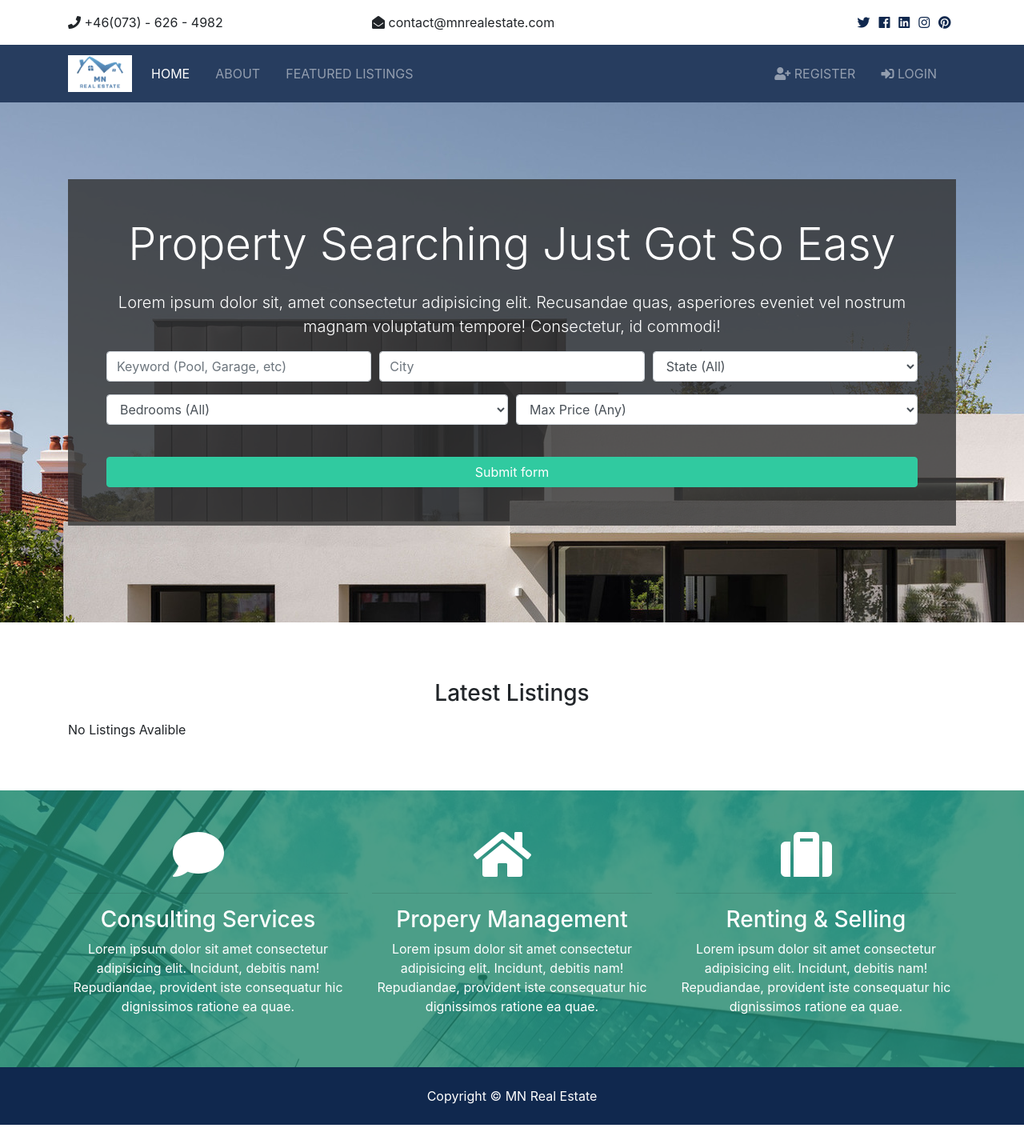
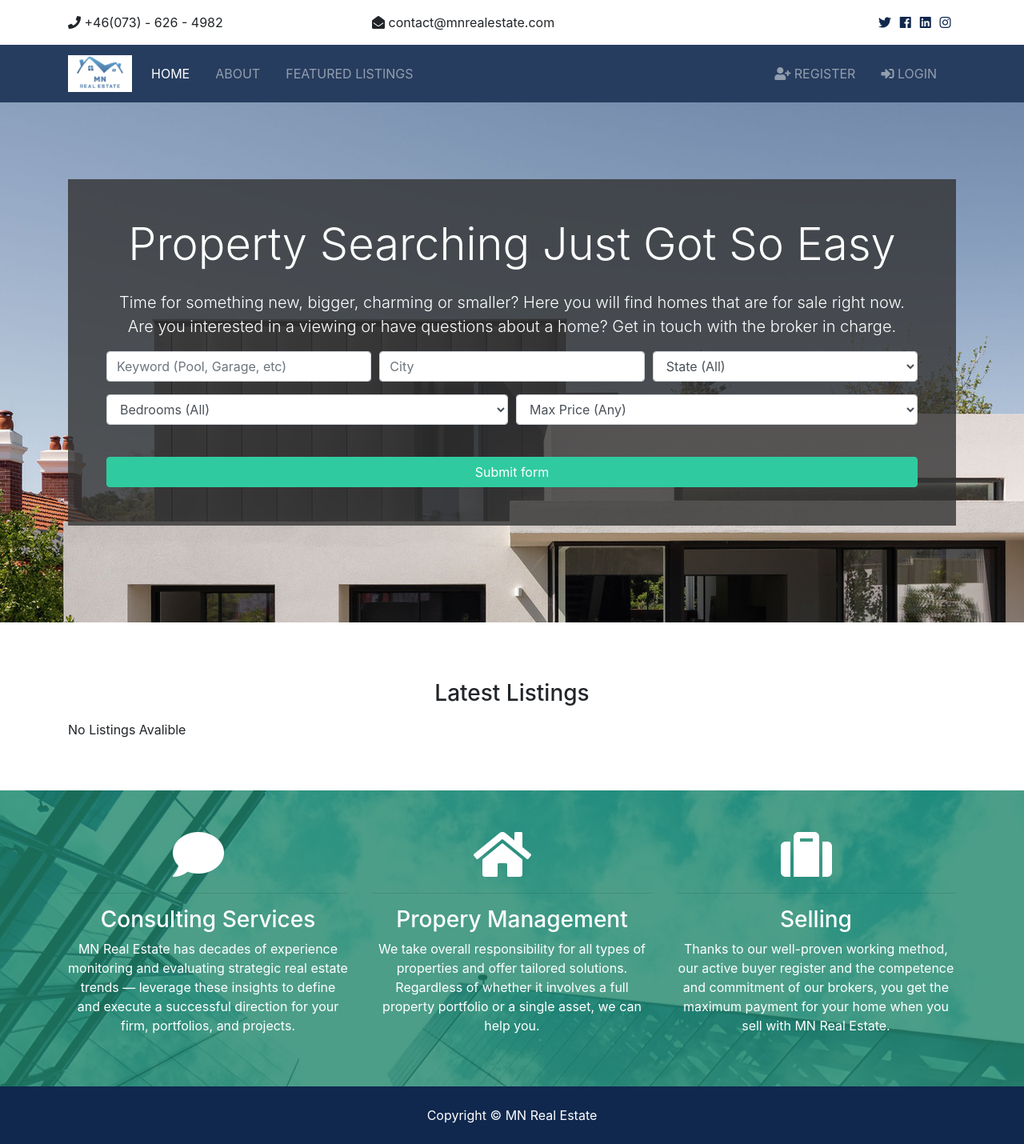
Before and after one commit to Mustafanaji0413/real-estate, a Django app: page / in a window 1280 px wide. Shown: the whole page at 80% size. Before the commit the page ends 1406 px from the top, so only its background shows below. Run offline with Django 3.2, Linux system fonts and the light colour scheme; data that the repository does not hold is empty; some libraries are stand-ins or nearby versions.

Commit message:
Remove all lorem ipsum text and link the social media icons

```diff
--- a/templates/base.html
+++ b/templates/base.html
@@ -28,20 +28,17 @@
         </div>
         <div class="col-md-4">
           <div class="social text-right">
-            <a href="#">
+            <a href="https://twitter.com/" target="_blank">
               <i class="fab fa-twitter"></i>
             </a>
-            <a href="#">
+            <a href="https://www.facebook.com/" target="_blank">
               <i class="fab fa-facebook"></i>
             </a>
-            <a href="#">
+            <a href="https://se.linkedin.com/" target="_blank">
               <i class="fab fa-linkedin"></i>
             </a>
-            <a href="#">
+            <a href="https://www.instagram.com/" target="_blank">
               <i class="fab fa-instagram"></i>
-            </a>
-            <a href="#">
-              <i class="fab fa-pinterest"></i>
             </a>
           </div>
         </div>
--- a/templates/listings/listings.html
+++ b/templates/listings/listings.html
@@ -10,7 +10,7 @@
     <div class="row text-center">
       <div class="col-md-12">
         <h1 class="display-4">Browse Our Properties</h1>
-        <p class="lead">Lorem ipsum dolor sit, amet consectetur adipisicing elit. Sunt, pariatur!</p>
+        <p class="lead">Your dream home, just a few clicks away!</p>
       </div>
     </div>
   </div>
--- a/templates/pages/index.html
+++ b/templates/pages/index.html
@@ -13,9 +13,8 @@
         <h1 class="display-4 mb-4">
           Property Searching Just Got So Easy
         </h1>
-        <p class="lead">Lorem ipsum dolor sit, amet consectetur adipisicing elit. Recusandae quas, asperiores eveniet
-          vel nostrum magnam
-          voluptatum tempore! Consectetur, id commodi!</p>
+        <p class="lead">
+          Time for something new, bigger, charming or smaller? Here you will find homes that are for sale right now. Are you interested in a viewing or have questions about a home? Get in touch with the broker in charge.</p>
         <div class="search">
           <form action="{% url 'search' %}">
             <!-- Form Row 1 -->
@@ -139,25 +138,25 @@
         <i class="fas fa-comment fa-4x mr-4"></i>
         <hr>
         <h3>Consulting Services</h3>
-        <p>Lorem ipsum dolor sit amet consectetur adipisicing elit. Incidunt, debitis nam! Repudiandae, provident iste
-          consequatur
-          hic dignissimos ratione ea quae.</p>
+        <p>
+          MN Real Estate has decades of experience monitoring and evaluating strategic real estate trends
+           — leverage these insights to define and execute a successful direction for your firm,
+          portfolios, and projects.</p>
       </div>
       <div class="col-md-4">
         <i class="fas fa-home fa-4x mr-4"></i>
         <hr>
         <h3>Propery Management</h3>
-        <p>Lorem ipsum dolor sit amet consectetur adipisicing elit. Incidunt, debitis nam! Repudiandae, provident iste
-          consequatur
-          hic dignissimos ratione ea quae.</p>
+        <p>We take overall responsibility for all types of properties and offer tailored solutions.
+        Regardless of whether it involves a full property portfolio or a single asset, we can help you.
+        </p>
       </div>
       <div class="col-md-4">
         <i class="fas fa-suitcase fa-4x mr-4"></i>
         <hr>
-        <h3>Renting & Selling</h3>
-        <p>Lorem ipsum dolor sit amet consectetur adipisicing elit. Incidunt, debitis nam! Repudiandae, provident iste
-          consequatur
-          hic dignissimos ratione ea quae.</p>
+        <h3>Selling</h3>
+        <p> Thanks to our well-proven working method, our active buyer register and the competence and
+          commitment of our brokers, you get the maximum payment for your home when you sell with MN Real Estate.</p>
       </div>
     </div>
   </div>
```
Also changed, not shown: templates/pages/about.html (+13 -7 lines).
